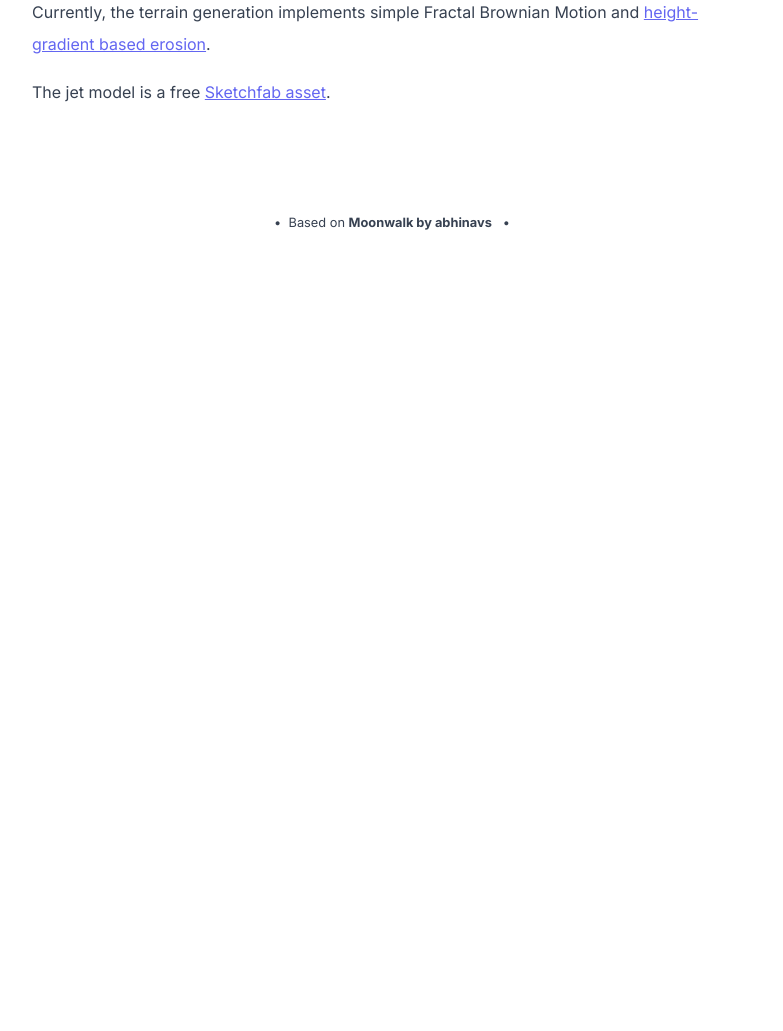
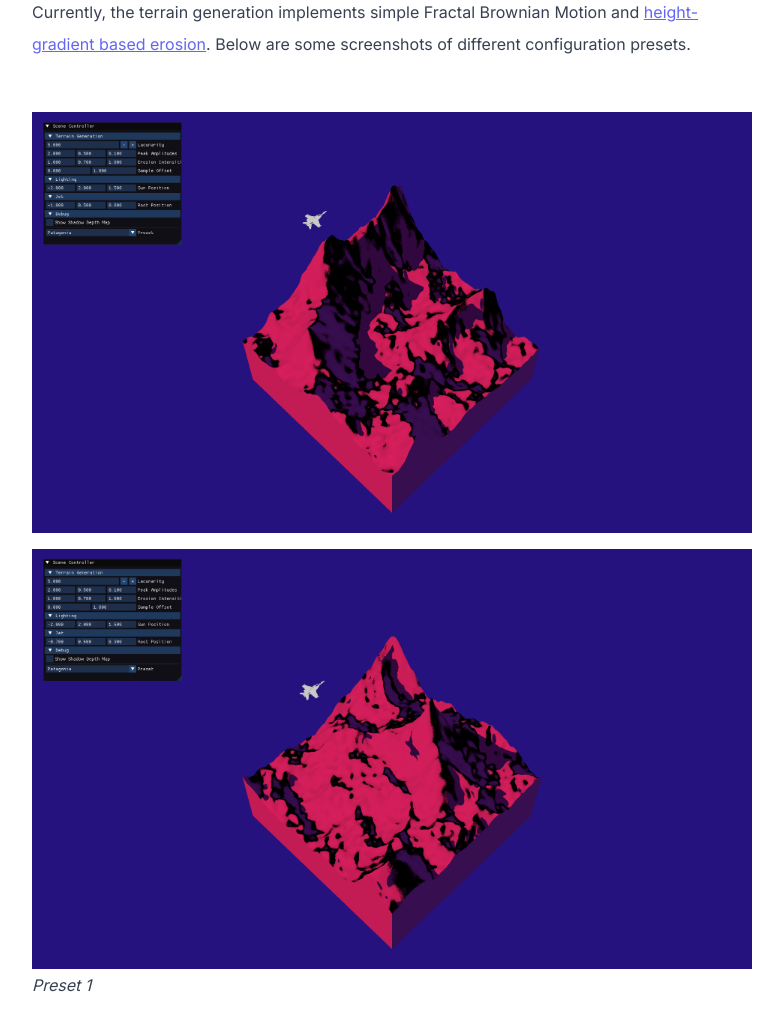
Before and after one commit to kamilashi/kamilashi.github.io, a Jekyll site: the page built from _posts/2025-08-17-jet-loop.md, in a window 1280 px wide and 1400 px high, scrolled down 462 px. Shown: the part 365-1396 px from the top of the window, without its empty margins (248-1031 px from the left). Built offline with Jekyll 4.4.1, drawn with Linux system fonts in a browser that asks for light colours; before the commit the page ends 1076 px from its top, so only the background shows below that.

Commit message:
updated jet loop

```diff
--- a/_data/home.yml
+++ b/_data/home.yml
@@ -36,8 +36,8 @@
   - title: Jet Loop
     url: jet-loop
     desc: OpenGL practice project.
-    tools: (C++, OpenGL, CMake)
-    image: /assets/images/cover/jetloop.png
+    tools: (C++, OpenGL, Dear ImGui, CMake)
+    image: /assets/images/jetloop/cappadocia1.png
 
   - title: Numerical Approximator
     url: numerical-approximator
--- a/_posts/2025-08-17-jet-loop.md
+++ b/_posts/2025-08-17-jet-loop.md
@@ -10,11 +10,25 @@
 
 <div class="single-video" >
 	<video autoplay muted loop >
-		<source src="/assets/videos/jetloop_f.mp4?v=5" type="video/mp4">
+		<source src="/assets/videos/jetloop_f.mp4?v=6" type="video/mp4">
 		Could not load the video
 	</video >
 </div>
 
-Currently, the terrain generation implements simple Fractal Brownian Motion and [height-gradient based erosion](https://www.youtube.com/watch?v=gsJHzBTPG0Y&list=PLcyvXZtYpSWl_ZhC9r4OMtPv3H5ny13qf&index=72).
+Currently, the terrain generation implements simple Fractal Brownian Motion and [height-gradient based erosion](https://www.youtube.com/watch?v=gsJHzBTPG0Y&list=PLcyvXZtYpSWl_ZhC9r4OMtPv3H5ny13qf&index=72). Below are some screenshots of different configuration presets.
+
+<div style="height: 20px;"></div>
+
+![Patagonia Preset](/assets/images/jetloop/patagonia1.png)
+
+![Patagonia Preset](/assets/images/jetloop/patagonia2.png)
+*Preset 1*
+
+<div style="height: 20px;"></div>
+
+![Patagonia Preset](/assets/images/jetloop/cappadocia1.png)
+
+![Patagonia Preset](/assets/images/jetloop/cappadocia2.png)
+*Preset 2*
 
 The jet model is a free [Sketchfab asset](https://sketchfab.com/3d-models/free-fighter-jet-collection-low-poly-cb5966c988d9403895be89b364c2252f).
```
Also changed, not shown: assets/images/jetloop/cappadocia1.png (added), assets/images/jetloop/cappadocia2.png (added), assets/images/jetloop/patagonia1.png (added), assets/images/jetloop/patagonia2.png (added), 1 other file.
